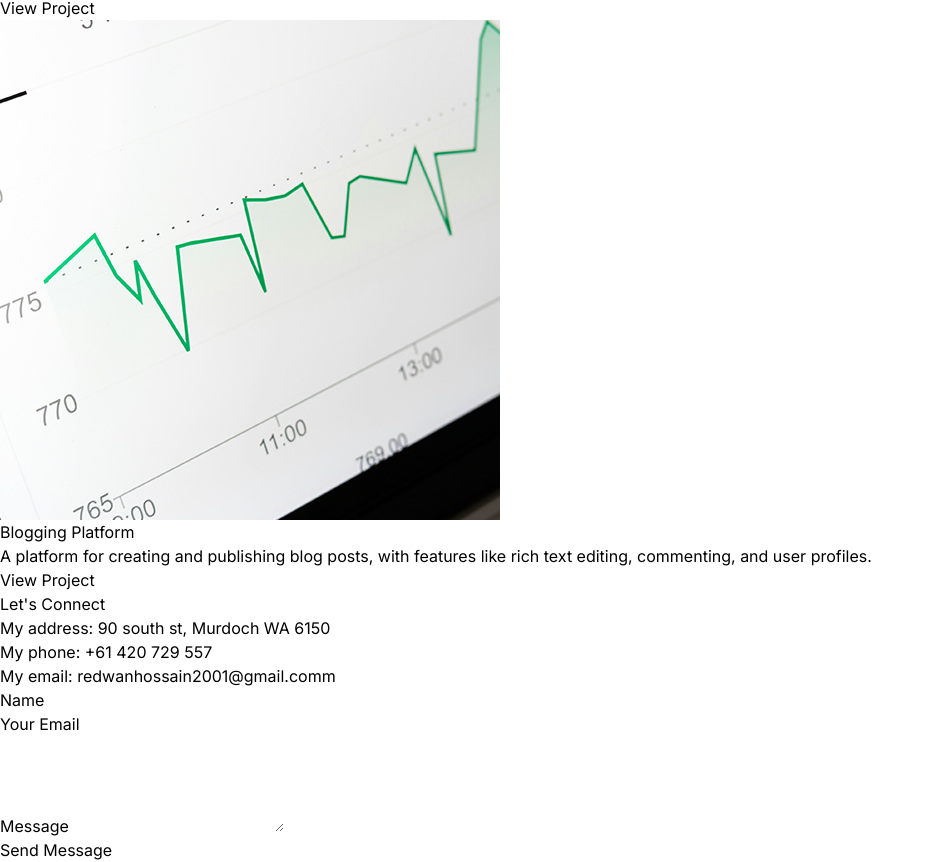
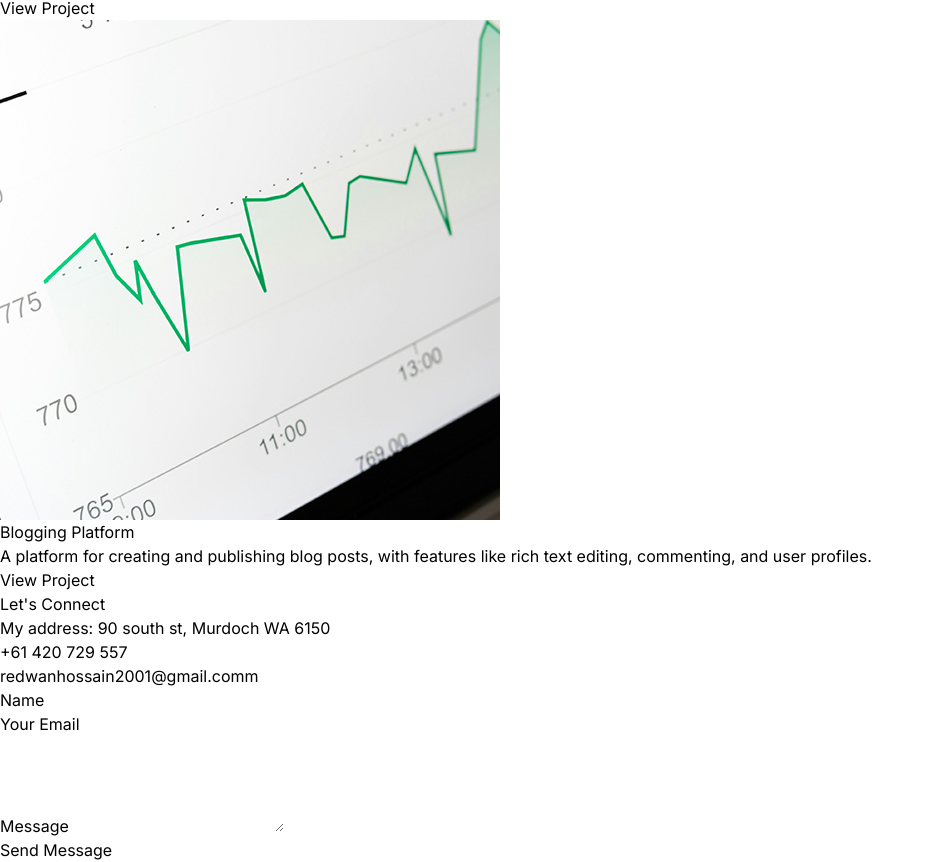
Before and after one commit to RedwanHossainMurdochUni/React_Portfolio-Redwan, a React (Vite) app: page / in a window 1280 px wide. Shown: the part 4413-5275 px from the top of the page, without its empty margins (0-934 px from the left). Built offline with nearby package versions, Linux system fonts and the light colour scheme.

Commit message:
Update index.js
contact update without my

```diff
--- a/src/constants/index.js
+++ b/src/constants/index.js
@@ -75,6 +75,6 @@ export const PROJECTS = [
 
 export const CONTACT = {
   address: "My address: 90 south st, Murdoch WA 6150",
-  phoneNo: "My phone: +61 420 729 557",
-  email: "My email: redwanhossain2001@gmail.comm",
+  phoneNo: "+61 420 729 557",
+  email: "redwanhossain2001@gmail.comm",
 };
```
